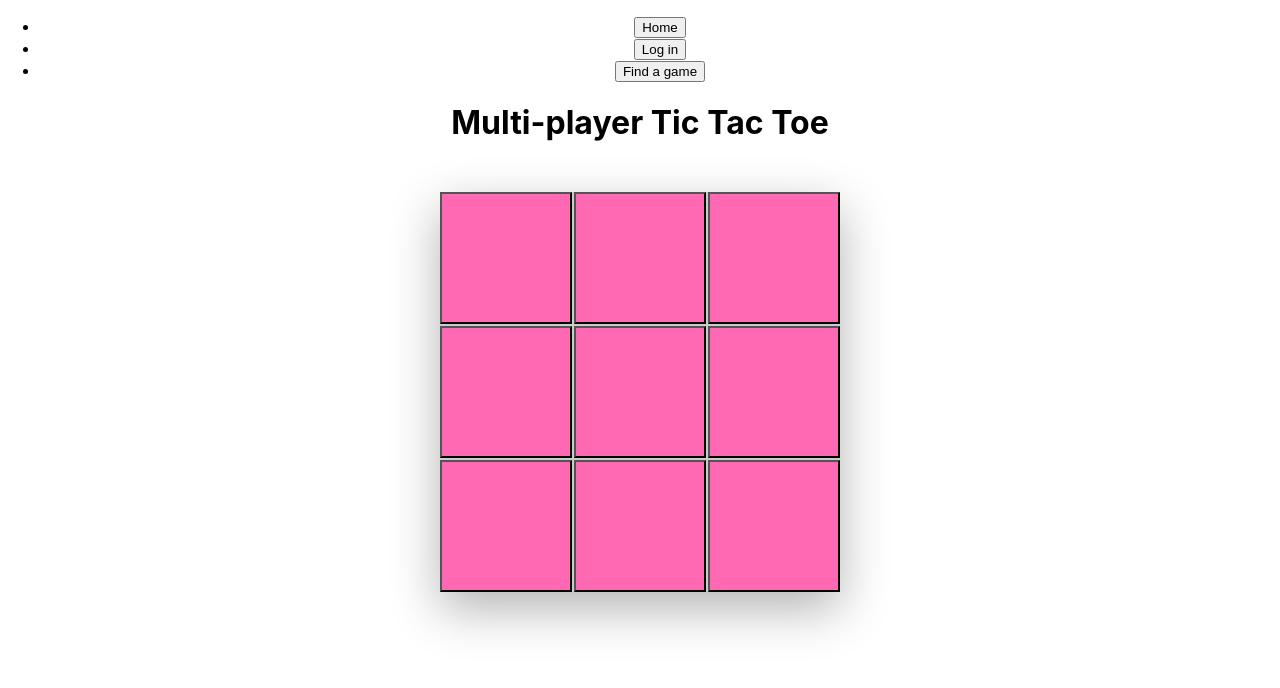
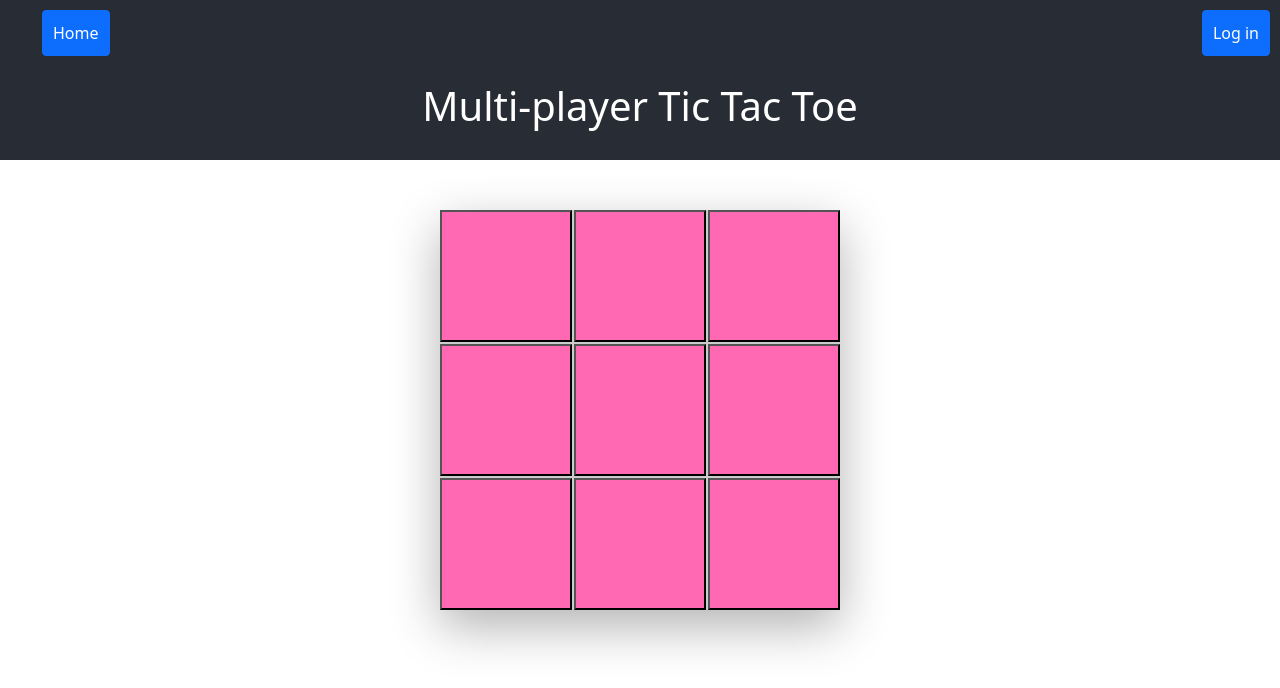
Before and after one commit to CheezItMan/react-tic-tac-toe-realtime, a React (Create React App) app: page / in a window 1280 px wide. Shown: the top 688 px of the page. Built offline with nearby package versions, Linux system fonts and the light colour scheme.

Commit message:
update menu

```diff
--- a/src/App.css
+++ b/src/App.css
@@ -15,8 +15,8 @@
 
 .App-header {
   background-color: #282c34;
-  min-height: 100vh;
-  display: flex;
+  min-height: 20vh;
+  display: block;
   flex-direction: column;
   align-items: center;
   justify-content: center;
@@ -36,3 +36,21 @@
     transform: rotate(360deg);
   }
 }
+
+.tic-tac-toe__nav__menu {
+  width: 100%;
+  list-style: none;
+  display: flex;
+}
+
+.tic-tac-toe__nav__menu__item {
+  padding: 10px;
+}
+
+.tic-tac-toe__nav__menu__item button {
+  padding: 10px;
+}
+
+.home-btn {
+  margin-right: auto;
+}
--- a/src/App.tsx
+++ b/src/App.tsx
@@ -1,13 +1,16 @@
 import React, { useState } from 'react';
+import Button from 'react-bootstrap/Button';
+
+import 'bootstrap/dist/css/bootstrap.min.css';
 import './App.css';
-// import { useLocalStorage } from './hooks/useLocalStorage';
+import { useLocalStorage } from './hooks/useLocalStorage';
 import { useToggle } from './hooks/useToggle';
 import Board from './components/Board';
 import { SquareType } from './types';
 import { generateSquares } from './utils/generateSquares';
 
 const App: React.FC = () => {
-  // const [userName, setUserName] = useLocalStorage<string>('username', '');
+  const [userName /* setUserName */] = useLocalStorage<string>('username', '');
   const [currentPlayer, toggleCurrentPlayer] = useToggle<'X' | 'O'>('X', 'O');
 
   const [squares, setSquares] = useState<SquareType[]>(generateSquares());
@@ -28,18 +31,28 @@ const App: React.FC = () => {
 
   return (
     <div className="App">
-      <header>
+      <header className="App-header">
         <nav className="tic-tac-toe__nav">
           <ul className="tic-tac-toe__nav__menu">
-            <li className="tic-tac-toe__nav__menu__item">
-              <button>Home</button>
+            <li className="tic-tac-toe__nav__menu__item home-btn">
+              <Button>Home</Button>
             </li>
-            <li className="tic-tac-toe__nav__menu__item">
-              <button>Log in</button>
-            </li>
-            <li className="tic-tac-toe__nav__menu__item">
-              <button>Find a game</button>
-            </li>
+            {userName == '' ? (
+              <li className="tic-tac-toe__nav__menu__item">
+                <Button>Log in</Button>
+              </li>
+            ) : (
+              <li className="tic-tac-toe__nav__menu__item">
+                <Button>Log Out</Button>
+              </li>
+            )}
+            {userName !== '' ? (
+              <li className="tic-tac-toe__nav__menu__item">
+                <Button>Find a game</Button>
+              </li>
+            ) : (
+              ''
+            )}
           </ul>
         </nav>
         <h1>Multi-player Tic Tac Toe</h1>
```
